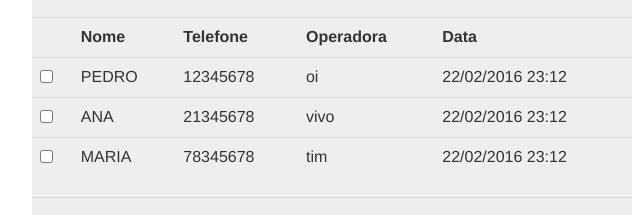
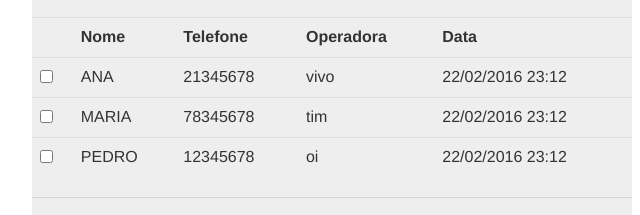
Before and after one commit to flavianoLeite/listaTelefonica, a plain HTML site: page index.html in a window 1280 px wide. Shown: the part 161-376 px from the top of the page, 308-948 px from the left. Drawn offline with nearby package versions, Linux system fonts and the light colour scheme.

Commit message:
Aula 5, utlizando filtros forma 2, ordenando campo

```diff
--- a/index.html
+++ b/index.html
@@ -86,7 +86,7 @@
 				<th>Operadora</th>
 				<th>Data</th>
 			</tr>
-			<tr ng-class="{'selecionado  negrito': contato.selecionado}" ng-repeat="contato in contatos | filter:{nome:criterioDeBusca}">
+			<tr ng-class="{'selecionado  negrito': contato.selecionado}" ng-repeat="contato in contatos | filter:criterioDeBusca | orderBy:'nome'">
 				<td><input type="checkbox" ng-model="contato.selecionado"/> </td>
 				<td>{{contato.nome | uppercase}}</td>
 				<td>{{contato.telefone}}</td>
```
